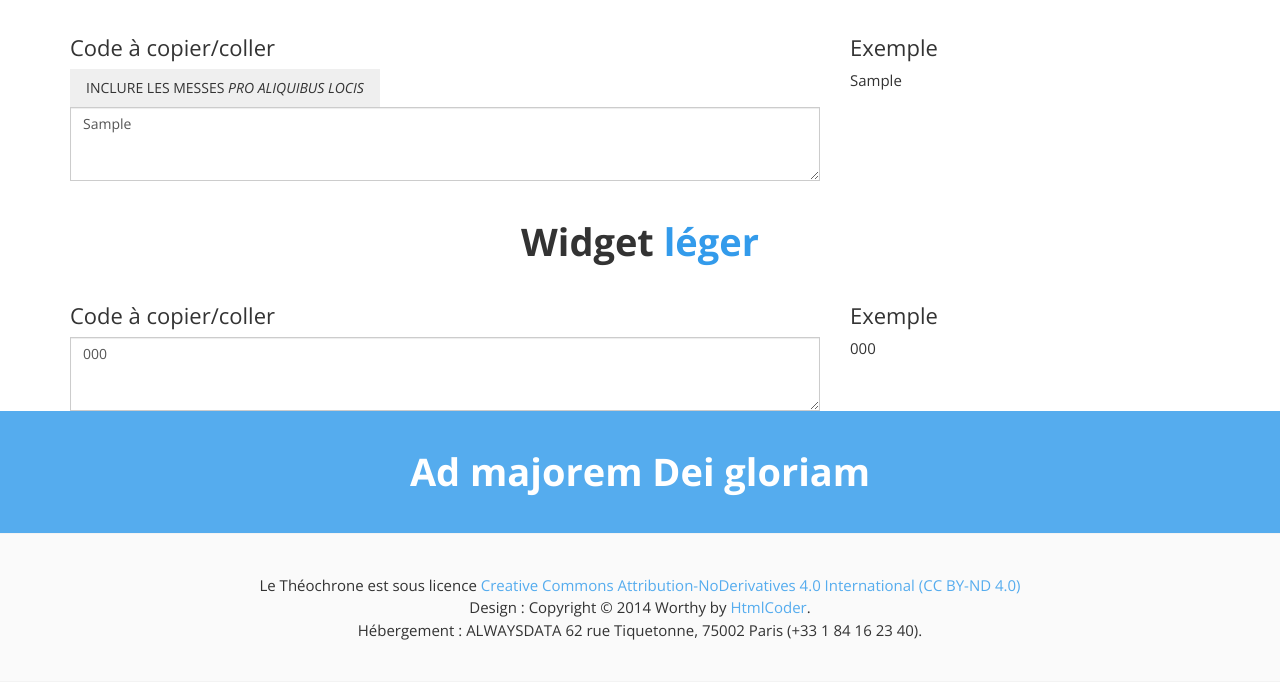
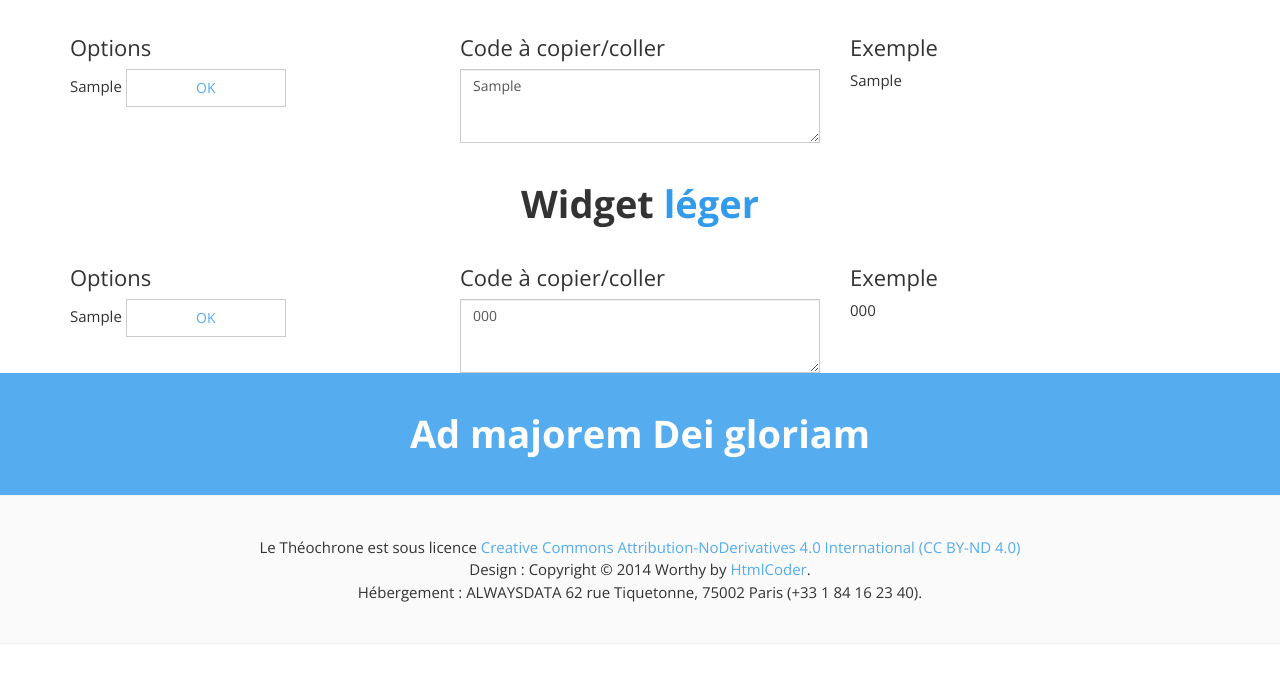
Before and after one commit to paucazou/theochrone, a Django app: template programme/web/kalendarium/templates/kalendarium/widget.html in a window 1280 px wide. Shown: the part 887-1569 px from the top of the page. After the commit the page ends 1489 px from the top, so only its background shows below. Run offline with Django 3.2, Linux system fonts and the light colour scheme; the template is opened without the code that fills it: most values are stand-ins (such as "Sample title", 1, 10 or a date in 2020); parts of the project's set-up code (start-up, migrations or seed data) failed here and were passed over; some libraries are stand-ins or nearby versions.

Commit message:
Finished widget examples on the website

```diff
--- a/programme/web/kalendarium/templates/kalendarium/widget.html
+++ b/programme/web/kalendarium/templates/kalendarium/widget.html
@@ -5,11 +5,15 @@
     <div class="space"></div>
     <h1 id="main" class="title text-center">Widget <span>complet</span></h1>
     <div class="row">
-        <div class="col-md-8">
+	<div class="col-md-4">
+		<h3>Options</h3>
+		<form textareaid="mainwidget" widgetid="widget_example">
+			{{ options_day.as_p }}
+			<input type="submit" class="btn btn-default" value="OK" textareaid="mainwidget" name="ok"/>
+		</form>
+	</div>
+        <div class="col-md-4">
             <h3>Code à copier/coller</h3>
-            <button type="button" class="btn btn-secondary" data-toggle="button" aria-pressed="false" autocomplete="off" id="palbut" insert="pal=on">
-            Inclure les messes <em>Pro Aliquibus Locis</em>
-            </button>
             <textarea class="form-control" rows="3" id="mainwidget" placeholder="Message" name="message" required>{{ widgets.widget_day }}</textarea>
         </div>
         <div class="col-md-4">
@@ -20,44 +24,58 @@
     <div class="space"></div>
     <h1 id="mobile" class="title text-center">Widget <span>léger</span></h1>
     <div class="row">
-        <div class="col-md-8">
+	    <div class="col-md-4">
+		    <h3>Options</h3>
+		    <form textareaid="mobmessage" widgetid="widget_example_mobile">
+			    {{ options_day_mobile.as_p }}
+			    <input type="submit" class="btn btn-default" value="OK" textareaid="mobmessage" name="ok"/>
+		    </form>
+	    </div>
+        <div class="col-md-4">
         <h3>Code à copier/coller</h3>
         <textarea class="form-control" rows="3" id="mobmessage" placeholder="Message" name="message" required>{{ widgets.widget_day_mobile }}</textarea>
         </div>
         <div class="col-md-4">
         <h3>Exemple</h3>
-        {{ widgets.widget_day_mobile | safe }}
+		<div id="widget_example_mobile">{{ widgets.widget_day_mobile | safe }}
+		</div>
         </div>
     </div>
 </div>
 
 <script src="https://ajax.googleapis.com/ajax/libs/jquery/3.2.1/jquery.min.js"></script>
 <script>
+function setUrl(event) {
+	/* This function sets the url in the textarea if the PAL option or a proper is changed
+	*/
+	event.preventDefault();
+	// find textarea
+	var options = event.target;
+	var textareaid = $(options).attr("textareaid");
+	var textarea = $("#" + textareaid);
+	var text_inside = textarea.val();
+	// find values and replace
+	// proper
+	var new_proper = options['proper'].value;
+	var properRegex = /&proper=[a-z]+/;
+	text_inside=text_inside.replace(properRegex,"&proper=" + new_proper);
+	// pal
+	if (textareaid === "mainwidget") {
+		// set or unset pal
+		var pal = options['pal'].checked;
+		var palRegex = /&pal=[a-z]+/;
+		text_inside=text_inside.replace(palRegex,"&pal="+pal);
+	}
+	// reset textarea value
+	textarea.val(text_inside);
+	// change widget example TODO
+	var exampleid = $(options).attr("widgetid");
+	var example = $("#" + exampleid);
+	example.html(text_inside);
+}
 // show the widget when the page is loaded. HACK
 $("#widget_example").html($("#mainwidget").val())
-// if user click on "Include Pro Aliquibus Locis Masses"
-$( "#palbut" ).click(function() { // TODO essayer de remplacer cet id par un name plus large, lorsqu'il y aura d'autres boutons // changer l'exemple en même temps
-    var text_area = $("#mainwidget").val().split('"'); // text area value
-    var insertion = $("#palbut").attr("insert"); // part of url to add
-    var url_to_change = text_area[13]; // main url
-    if ( url_to_change.indexOf(insertion) == -1){
-        url_to_change += '&' + insertion;
-        } // add part of url
-    else {
-        url_to_change = url_to_change.split('&');
-        var new_url = [];
-        for (i=0;i < url_to_change.length; i++){
-            if (url_to_change[i] != insertion){
-            new_url.push(url_to_change[i]);}
-            }
-        url_to_change = new_url.join("&");
-        } // remove part of url
-    text_area[13] = url_to_change; // setting the url
-    text_area = text_area.join('"');
-    $("#mainwidget").val(text_area); // filling the textarea
-    $("#widget_example").html(text_area) ;
-    console.log($("#widget_example").html());
-});
+
 // if user click on a texterea: select it
 var textereas = document.querySelectorAll('textarea');
 for (var i=0;i<textereas.length;i++) {
@@ -66,6 +84,10 @@ for (var i=0;i<textereas.length;i++) {
 		event.target.select();
 	});
 }
+// link forms to setUrl
+for (var i=0;i<document.forms.length;++i) {
+	document.forms[i].addEventListener('submit',setUrl);
+}
 </script>
 
 {% endblock %}
```
Also changed, not shown: programme/web/kalendarium/templates/kalendarium/accueil.html (+5 -3 lines).
